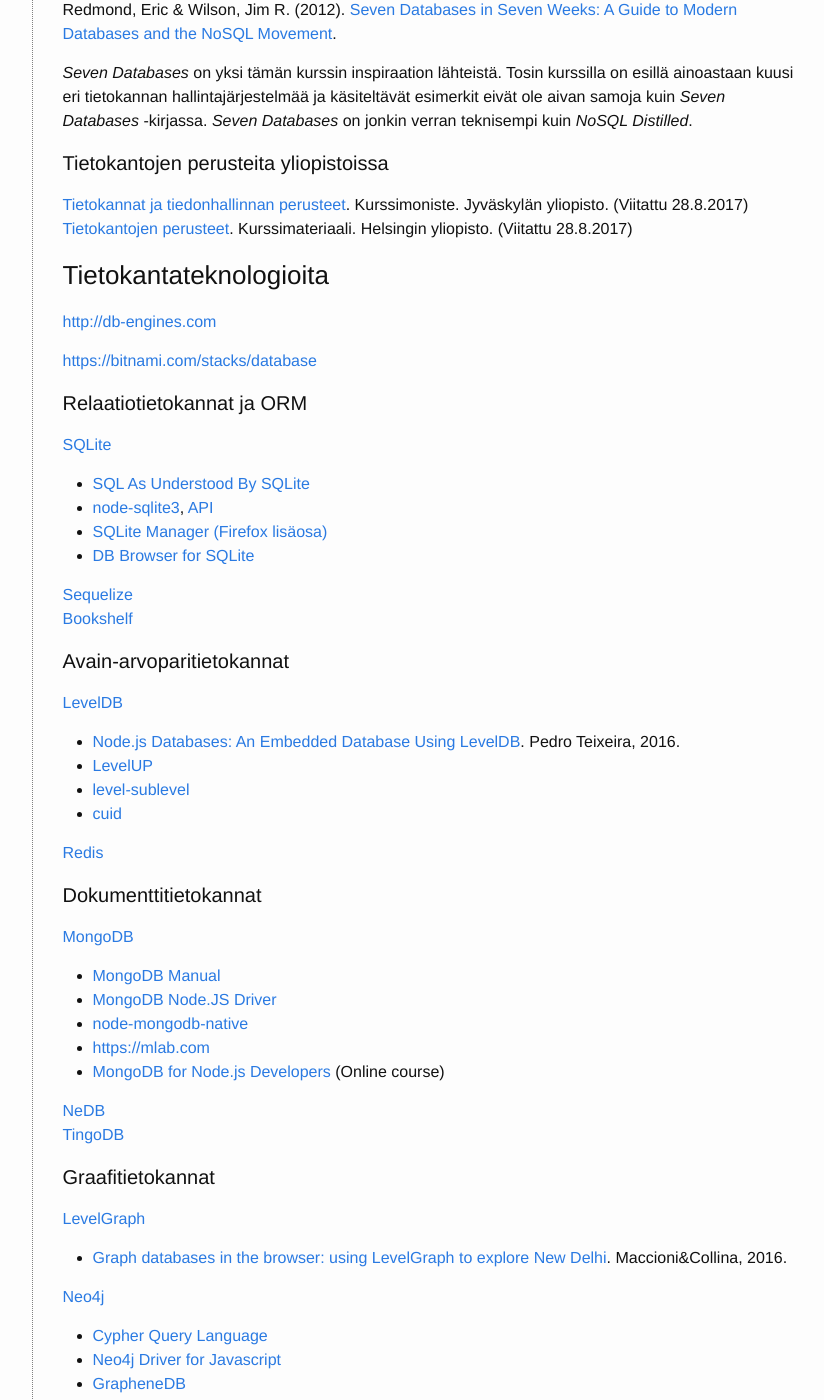
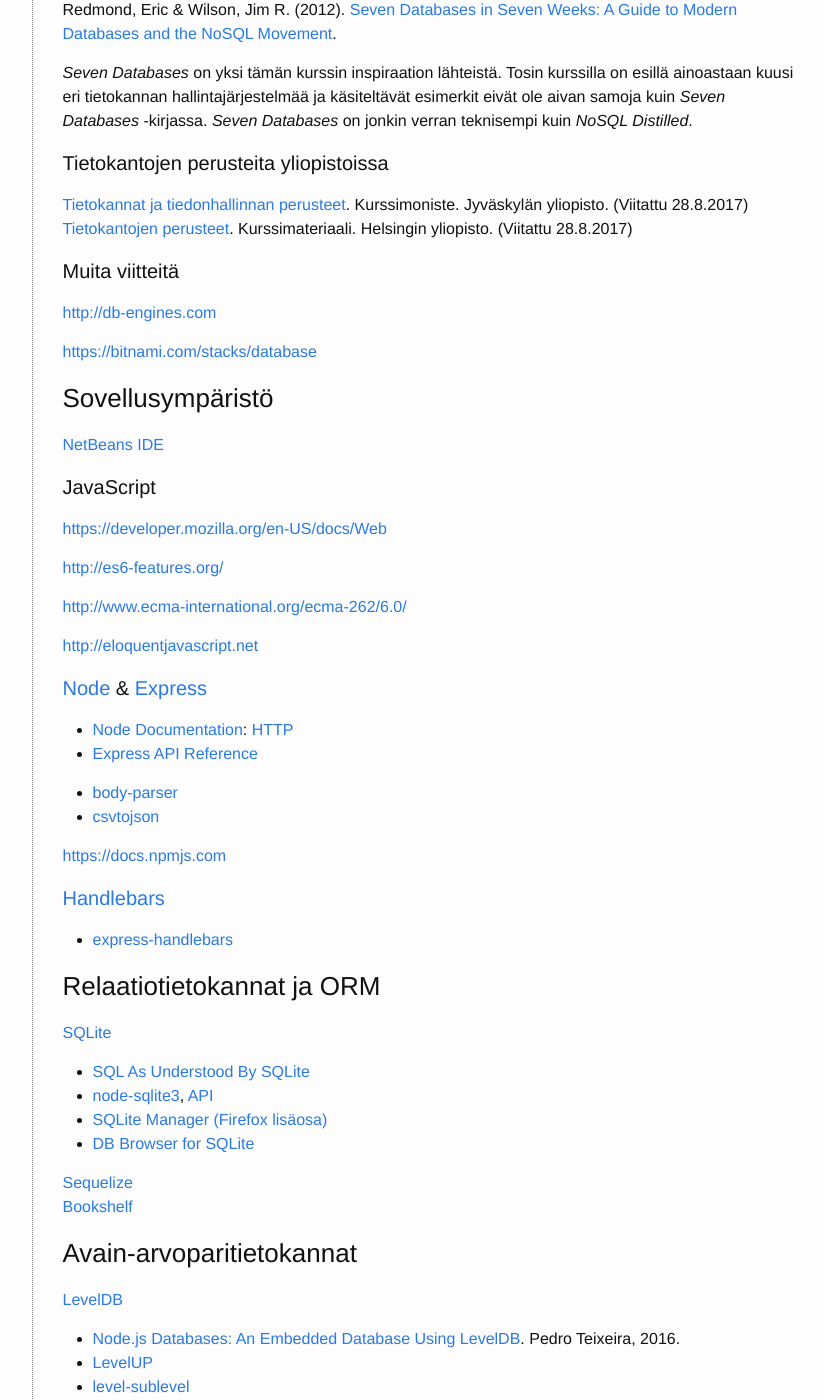
Before and after one commit to timedu/tkj2017s, a Jekyll site: the page built from docs/viitteet.md, in a window 1280 px wide and 1400 px high, scrolled down 839 px. Shown: the whole window, without its empty margins (208-1032 px from the left). Built offline with Jekyll 4.4.1, drawn with Linux system fonts in a browser that asks for light colours; some of the changed text lies outside the part shown.

Commit message:
fixes, re-organizations

```diff
--- a/docs/viitteet.md
+++ b/docs/viitteet.md
@@ -63,15 +63,58 @@
 [ITKA204]: https://tim.jyu.fi/view/kurssit/tktl/itka204/kurssimoniste
 [581328]: http://tietokantojen-perusteet.github.io
 
-
-
-### Tietokantateknologioita
+#### Muita viitteitä
 
 <http://db-engines.com>
 
 <https://bitnami.com/stacks/database>
 
-#### Relaatiotietokannat ja ORM
+
+### Sovellusympäristö
+
+[NetBeans IDE](http://netbeans.org)
+
+
+#### JavaScript
+
+<https://developer.mozilla.org/en-US/docs/Web>
+
+<http://es6-features.org/>
+
+<http://www.ecma-international.org/ecma-262/6.0/>
+
+<http://eloquentjavascript.net>
+
+
+#### [Node][node] & [Express][express]
+
+* [Node Documentation][node-doc]: [HTTP][node-http]
+* [Express API Reference][express-api]
+
+* [body-parser][body-parser]
+* [csvtojson](https://www.npmjs.com/package/csvtojson)
+
+<https://docs.npmjs.com>
+
+[node]: https://nodejs.org
+[node-http]: https://nodejs.org/dist/latest-v6.x/docs/api/http.html
+[node-doc]: https://nodejs.org/dist/latest-v6.x/docs/api/index.html
+[express]: http://expressjs.com
+[express-api]: http://expressjs.com/en/4x/api.html
+[body-parser]: https://www.npmjs.com/package/body-parser
+
+
+#### [Handlebars][handlebars]
+
+* [express-handlebars][express-handlebars]
+
+
+[handlebars]: http://handlebarsjs.com
+[express-handlebars]:https://github.com/ericf/express-handlebars
+
+
+
+### Relaatiotietokannat ja ORM
 
 [SQLite][sqlite]
 
@@ -83,7 +126,7 @@
 [Sequelize][sequelize]
 [Bookshelf](http://bookshelfjs.org)
 
-#### Avain-arvoparitietokannat
+### Avain-arvoparitietokannat
 
 [LevelDB](http://leveldb.org)
 
@@ -96,7 +139,7 @@
 
 [redis]: https://redis.io
 
-#### Dokumenttitietokannat
+### Dokumenttitietokannat
 
 [MongoDB][mongodb]
 
@@ -110,7 +153,7 @@
 [TingoDB](http://www.tingodb.com)
 
 
-#### Graafitietokannat
+### Graafitietokannat
 
 [LevelGraph](https://github.com/mcollina/levelgraph/blob/master/README.md)
 
@@ -122,7 +165,7 @@
 * [Neo4j Driver for Javascript](http://neo4j.com/docs/api/javascript-driver/current/)
 * [GrapheneDB](http://www.graphenedb.com)
 
-#### Sarakeperhetietokannat
+### Sarakeperhetietokannat
 
 [Cassandra][cassandra]
 
@@ -135,15 +178,13 @@
 * [Datastax Docs](http://docs.datastax.com/en/landing_page/doc/landing_page/current.html)
 * [NetCassandraBeans - plugin](http://plugins.netbeans.org/plugin/59444/netcassandrabeans)
 
-#### Hybriditietokannat
+### Hybriditietokannat
 
 [OrientDB][orientdb]
 
 * [OrientDB Manual](http://orientdb.com/docs/last/)
 * [OrientJS Driver](http://orientdb.com/docs/last/OrientJS.html)
 * [OrientDB - Getting Started](https://www.udemy.com/orientdb-getting-started/). Udemy.
-
-
 
 
 [sqlite]: https://www.sqlite.org
@@ -153,45 +194,6 @@
 [neo4j]: https://neo4j.com
 [cassandra]: http://cassandra.apache.org
 [orientdb]: http://orientdb.com
-
-### Muita aineistossa esillä olevia ohjelmistoteknologioita
-
-<https://developer.mozilla.org/en-US/docs/Web>
-
-
-[NetBeans IDE][netbeans]
-
-[Node][node] & [Express][express]
-
-* [Node Documentation][node-doc]: [HTTP][node-http]
-* [Express API Reference][express-api]
-
-* [body-parser][body-parser]
-* [csvtojson](https://www.npmjs.com/package/csvtojson)
-
-[Handlebars][handlebars]
-
-* [express-handlebars][express-handlebars]
-
-
-[netbeans]: http://netbeans.org
-[node]: https://nodejs.org
-[node-http]: https://nodejs.org/dist/latest-v6.x/docs/api/http.html
-[node-doc]: https://nodejs.org/dist/latest-v6.x/docs/api/index.html
-[express]: http://expressjs.com
-[express-api]: http://expressjs.com/en/4x/api.html
-[body-parser]: https://www.npmjs.com/package/body-parser
-[handlebars]: http://handlebarsjs.com
-[express-handlebars]:https://github.com/ericf/express-handlebars
-
-<https://docs.npmjs.com>
-
-
-<http://es6-features.org/>
-
-<http://www.ecma-international.org/ecma-262/6.0/>
-
-<http://eloquentjavascript.net>
 
 
 ### Kurssin tehtävien testeihin liittyviä tekniikoita
```
Also changed, not shown: other parts of docs/viitteet.md (+1 -1 lines), docs/_osa2/tehtava23.md (+1 -1 lines), docs/_osa3/index.md (+1 -1 lines), docs/_osa3/tehtava31.md (+1 -1 lines), docs/_osa3/tehtava32.md (+1 -1 lines), docs/_osa3/tehtava33.md (+1 -1 lines).
